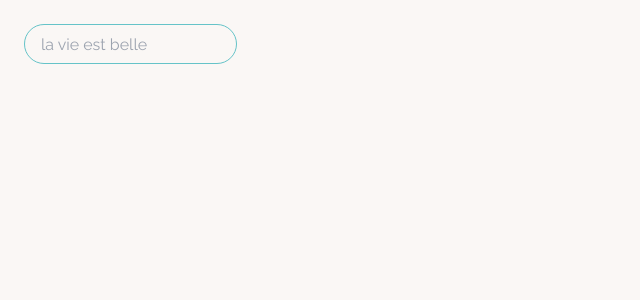
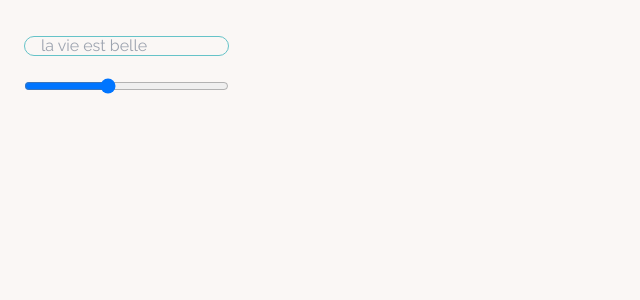
Before and after one commit to mirkobozzetto/workshop-useState-elevator-generator, a Next.js app: page / in a window 1280 px wide. Shown: the top 300 px of the page, without its empty margins (0-640 px from the left). Built offline with nearby package versions, Linux system fonts and the light colour scheme.

Commit message:
chore: Update Menu component styling and functionality in Menu.tsx

```diff
--- a/app/components/Menu.tsx
+++ b/app/components/Menu.tsx
@@ -1,12 +1,26 @@
+"use client";
+
+import { useState } from "react";
+
 const Menu = () => {
+  const [value, setValue] = useState(40);
+
   return (
-    <>
+    <div className="flex flex-col m-6">
       <input
         type="text"
-        className="m-6 pl-4 w-1/6 h-10 file-input file-input-primary"
+        className="my-3 pl-4 w-1/6 h-5 file-input file-input-primary"
         placeholder="la vie est belle"
       />
-    </>
+      <input
+        type="range"
+        min={0}
+        max="100"
+        value={value}
+        onChange={(e) => setValue(Number(e.target.value))}
+        className="my-3 w-1/6 h-3 slider slider-primary"
+      />
+    </div>
   );
 };
 export default Menu;
```
